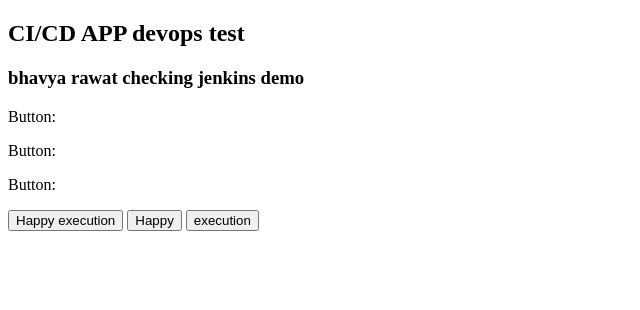
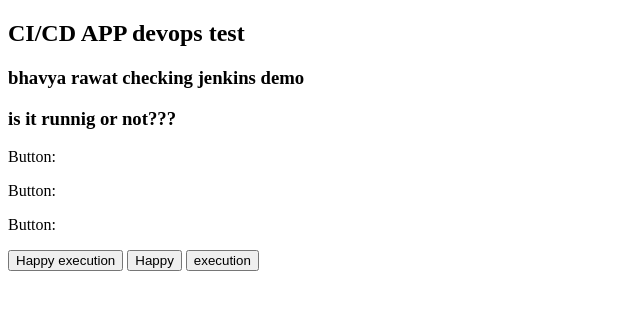
Before and after one commit to rawatbhavya/rawatbhavya-docker_app_ci, a plain HTML site: page index.html in a window 1280 px wide. Shown: the whole page, without its empty margins (0-640 px from the left). Drawn offline with Linux system fonts and the light colour scheme.

Commit message:
Update index.html

```diff
--- a/index.html
+++ b/index.html
@@ -8,6 +8,7 @@
 <body>
   <h2>CI/CD APP devops test  </h2>
   <h3>bhavya rawat checking jenkins demo </h3>
+  <h3>is it runnig or not???</h3>
   <p>Button:</p>
    <p>Button:</p>
    <p>Button:</p>
```
